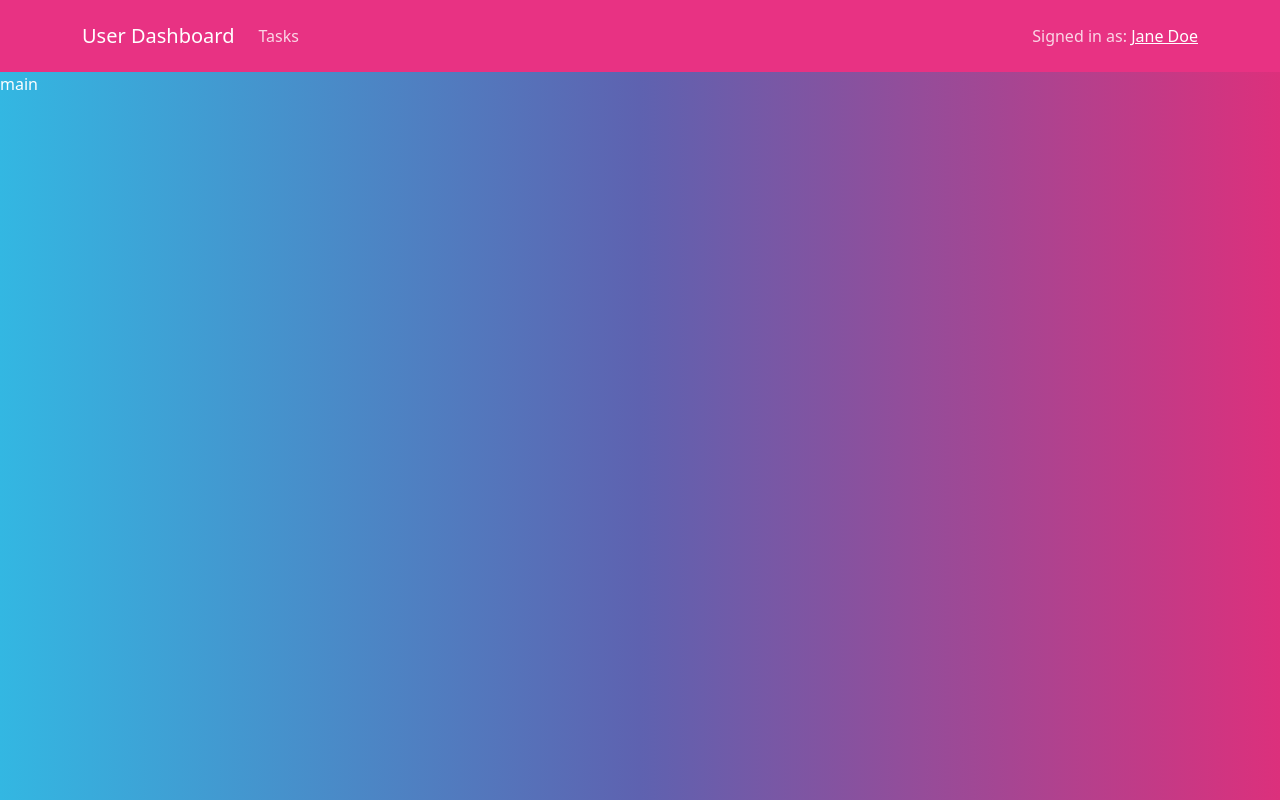
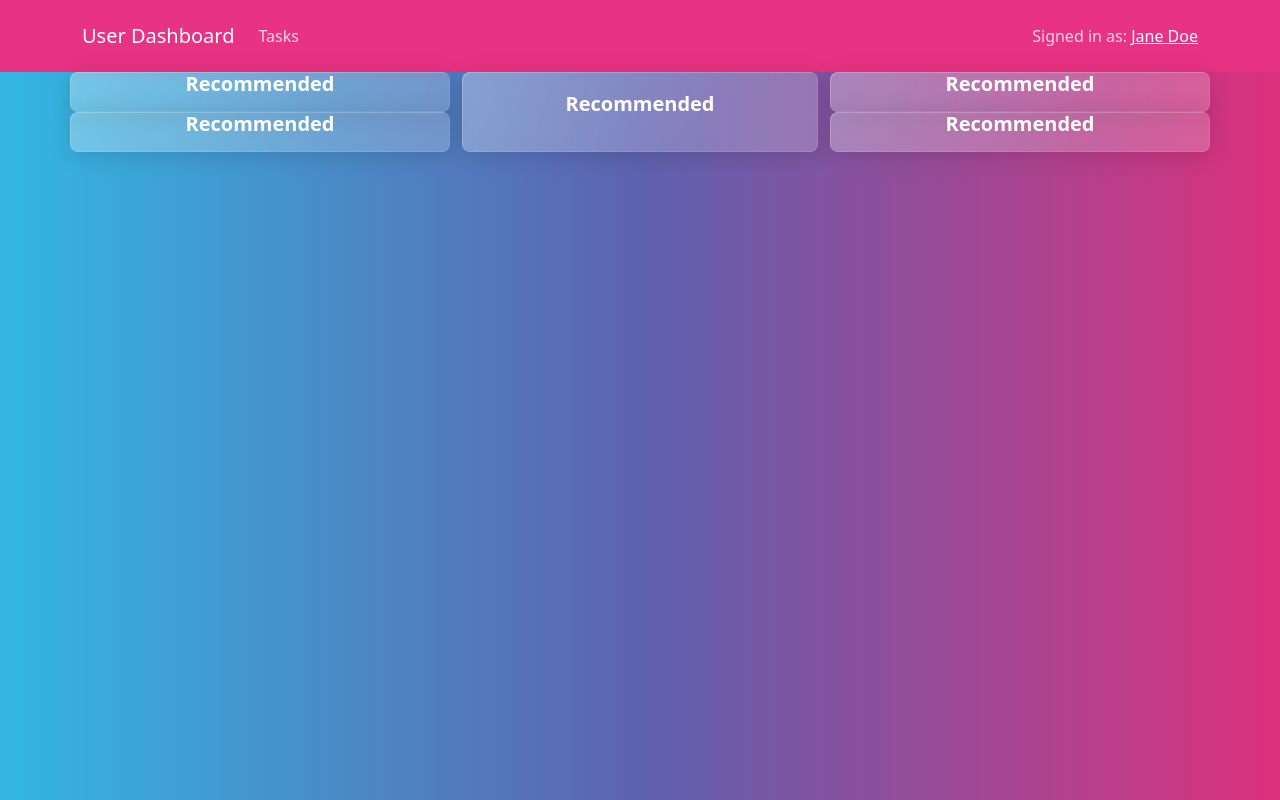
Before and after one commit to xiejon/zoras-house, a React (Create React App) app in the folder frontend/: page /home in a window 1280 px wide. Built offline with nearby package versions, Linux system fonts and the light colour scheme.

Commit message:
Built grid for dashboard

```diff
--- /dev/null
+++ b/frontend/src/components/Dashboard.js
@@ -0,0 +1,44 @@
+import React from "react";
+import { Container, Row, Col, Card } from "react-bootstrap";
+
+const Dashboard = (props) => {
+  return (
+    <Container>
+      <Row>
+        <Col className="d-flex flex-column h-100 justify-content-center">
+          <Row>
+            <Card className="w-100 d-flex flex-column justify-content-center align-items-center">
+              <Card.Title>Recommended</Card.Title>
+            </Card>
+          </Row>
+          <Row>
+            <Card className="w-100 d-flex flex-column justify-content-center align-items-center">
+              <Card.Title>Recommended</Card.Title>
+            </Card>
+          </Row>
+        </Col>
+
+        <Col className="d-flex h-100vh justify-content-center">
+          <Card className="w-100 d-flex flex-column justify-content-center align-items-center">
+            <Card.Title>Recommended</Card.Title>
+          </Card>
+        </Col>
+
+        <Col className="d-flex flex-column justify-content-center">
+        <Row>
+            <Card className="w-100 d-flex flex-column justify-content-center align-items-center">
+              <Card.Title>Recommended</Card.Title>
+            </Card>
+          </Row>
+          <Row>
+            <Card className="w-100 d-flex flex-column justify-content-center align-items-center">
+              <Card.Title>Recommended</Card.Title>
+            </Card>
+          </Row>
+        </Col>
+      </Row>
+    </Container>
+  );
+};
+
+export default Dashboard;
--- /dev/null
+++ b/frontend/src/components/Navbar.css
@@ -0,0 +1,3 @@
+.navbar {
+    background-color: #EBBFD5;
+}
--- a/frontend/src/screens/Home.js
+++ b/frontend/src/screens/Home.js
@@ -1,12 +1,13 @@
 import React from "react";
 import { Container } from "react-bootstrap";
+import Dashboard from "../components/Dashboard";
 import NavbarComponent from "../components/Navbar";
 
 const HomeScreen = () => {
   return (
     <>
       <NavbarComponent />
-      <main style={{ minHeight: "85vh" }}>main</main>
+    <main style={{ minHeight: "85vh" }}><Dashboard /></main>
     </>
   );
 };
```
Also changed, not shown: frontend/src/App.css (added).
